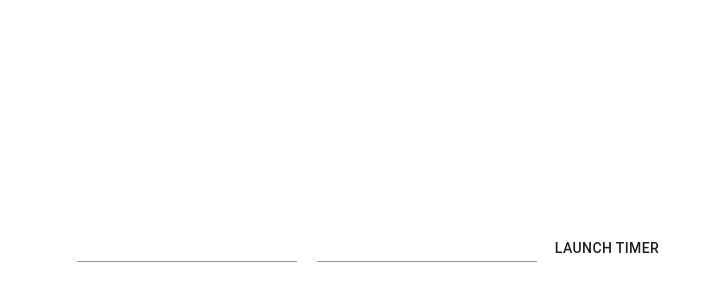
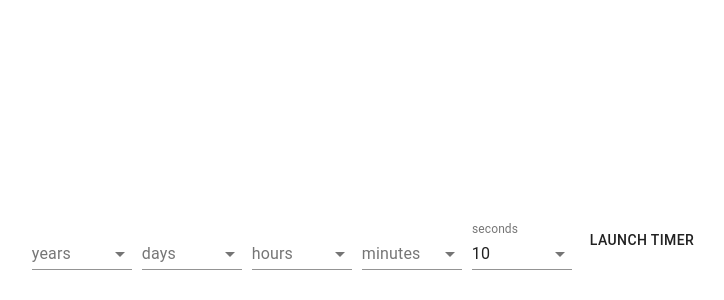
Before and after one commit to fredrikssongustav/timer-nextjs, a Next.js app: page / in a window 1280 px wide. Shown: the part 154-454 px from the top of the page, without its empty margins (273-997 px from the left). Built offline with nearby package versions, Linux system fonts and the light colour scheme.

Commit message:
Improve selector functionality

```diff
--- a/pages/index.tsx
+++ b/pages/index.tsx
@@ -1,72 +1,139 @@
 import Head from 'next/head';
-import * as React from 'react';
-import { useState } from 'react';
+import React, { useState } from 'react';
+
 import Router from 'next/router';
+import {
+  MenuItem,
+} from '@material-ui/core';
 import { StyledButton } from '../src/atoms/StyledButton';
-import { StyledInput } from '../src/atoms/StyledInput';
 import { StyledContainer } from '../src/containers/StyledContainer/StyledContainer';
+import { StyledSelect } from '../src/atoms/StyledSelect';
+
+export enum FormStateFields {
+  S = 'S',
+  M = 'M',
+  H = 'H',
+  D = 'D',
+  Y = 'Y'
+}
 
 type FormState = {
-  unit: string;
-  value: string;
+  [key in FormStateFields]: string;
 }
 
 type IndexFormProps = {
   submitForm: (event: React.ChangeEvent<HTMLFormElement>) => void;
   formState: FormState;
-  updateState: (event: React.ChangeEvent<HTMLInputElement>) => void;
+  updateState: (newState: any) => void;
 }
 
-export const IndexForm: React.FC<IndexFormProps> = ({ submitForm, formState, updateState }: IndexFormProps) => {
-  return (
+export const IndexForm: React.FC<IndexFormProps> = ({ submitForm, formState, updateState }: IndexFormProps) => (
   <form data-testid="index-form" onSubmit={submitForm}>
-      <StyledInput inputProps={{ "data-testid": "field-timevalue" }} type="text" name="value" value={formState.value} onChange={updateState} />
-      <StyledInput inputProps={{ "data-testid": "field-timeunit" }} type="text" name="unit" value={formState.unit} onChange={updateState} />
+    <StyledSelect
+      data-testid="field-y"
+      value={formState.Y}
+      setValue={updateState}
+      placeholder="years"
+      field={FormStateFields.Y}
+    >
+      {
+          Array(10).fill(undefined).map((element: any, index: number) => (
+            <MenuItem value={index}>{index}</MenuItem>))
+        }
+    </StyledSelect>
+    <StyledSelect
+      data-testid="field-d"
+      value={formState.D}
+      setValue={updateState}
+      placeholder="days"
+      field={FormStateFields.D}
+    >
+      {
+          Array(365).fill(undefined).map((element: any, index: number) => (
+            <MenuItem value={index}>{index}</MenuItem>))
+        }
+    </StyledSelect>
+    <StyledSelect
+      data-testid="field-h"
+      value={formState.H}
+      setValue={updateState}
+      placeholder="hours"
+      field={FormStateFields.H}
+    >
+      {
+          Array(24).fill(undefined).map((element: any, index: number) => (
+            <MenuItem value={index}>{index}</MenuItem>))
+        }
+    </StyledSelect>
+    <StyledSelect
+      data-testid="field-m"
+      value={formState.M}
+      setValue={updateState}
+      placeholder="minutes"
+      field={FormStateFields.M}
+    >
+      {
+          Array(60).fill(undefined).map((element: any, index: number) => (
+            <MenuItem value={index}>{index}</MenuItem>))
+        }
+    </StyledSelect>
+    <StyledSelect
+      data-testid="field-s"
+      value={formState.S}
+      setValue={updateState}
+      placeholder="seconds"
+      field={FormStateFields.S}
+    >
+      {
+          Array(60).fill(undefined).map((element: any, index: number) => (
+            <MenuItem value={index}>{index}</MenuItem>))
+        }
+    </StyledSelect>
     <StyledButton data-testid="submit-button" type="submit">
         Launch timer
     </StyledButton>
-    </form>);
-};
+  </form>
+);
 
 const IndexPage: React.FC = () => {
-  const [state, setState] = useState<FormState>({ value: "10", unit: "second(s)" });
+  const [state, setState] = useState<FormState>({
+    S: '10', M: '', H: '', D: '', Y: '',
+  });
 
-  const updateState = (event: React.FormEvent<HTMLInputElement>) => {
-    var newState = state;
-    const targetStateKey: string = event.currentTarget.name;
-    const targetStateValue: string = event.currentTarget.value;
-    if (targetStateKey === "value" || targetStateKey === "unit") {
-      newState[targetStateKey] = targetStateValue;
-      setState(state => ({ ...state, newState }));
-    }
+  const updateState = (newState) => {
+    setState({ ...state, ...newState });
   };
 
   const submitForm = (event: React.FormEvent<HTMLFormElement>) => {
     event.preventDefault();
     Router.push({
       pathname: '/clock',
-      query: state
+      query: state,
     });
   };
 
-  return (<div>
+  return (
+    <div>
       <Head>
         <meta name="viewport" content="width=device-width, initial-scale=1, height=device-height, user-scalable=no" />
         <meta charSet="utf-8" />
         <title>A Timer</title>
       </Head>
-    <style>{`
+      <style>
+        {`
       body {
         font: 11px menlo;
         color: #fff;
         margin:0;
       }
-    `}</style>
+    `}
+      </style>
       <StyledContainer>
         <IndexForm submitForm={submitForm} formState={state} updateState={updateState} />
       </StyledContainer>
 
-  </div >);
+    </div>
+  );
 };
 
 export default IndexPage;
--- /dev/null
+++ b/src/atoms/StyledSelect.tsx
@@ -0,0 +1,38 @@
+import { FormControl, InputLabel, Select } from '@material-ui/core';
+import React, { FunctionComponent } from 'react';
+import styled from 'styled-components';
+import { FormStateFields } from '../../pages';
+
+
+const StyledSelectInner = styled(Select)`
+width:100px;
+margin-right:10px;
+
+`;
+
+type StyledSelectProps = React.ComponentProps<FunctionComponent> & {
+    value: string;
+    setValue: (newState: any) => void;
+    placeholder: string;
+    field: FormStateFields;
+}
+
+
+export const StyledSelect: React.FC<StyledSelectProps> = ({
+  children, setValue, value, placeholder, field,
+}: StyledSelectProps) => (
+  <FormControl>
+    <InputLabel id="demo-simple-select-label">{placeholder}</InputLabel>
+    <StyledSelectInner
+      id="demo-simple-select"
+      value={value}
+      onChange={(e: React.ChangeEvent<{ value: unknown }>): void => {
+        const newState = {};
+        newState[field] = e.target.value as string;
+        setValue(newState);
+      }}
+    >
+      {children}
+    </StyledSelectInner>
+  </FormControl>
+);
--- a/src/atoms/StyledSelection.tsx
+++ /dev/null
@@ -1,3 +0,0 @@
-import { Select } from '@material-ui/core';
-
-export const StyledSelect = Select
```
Lines whose indentation alone changed are shown as unchanged.
